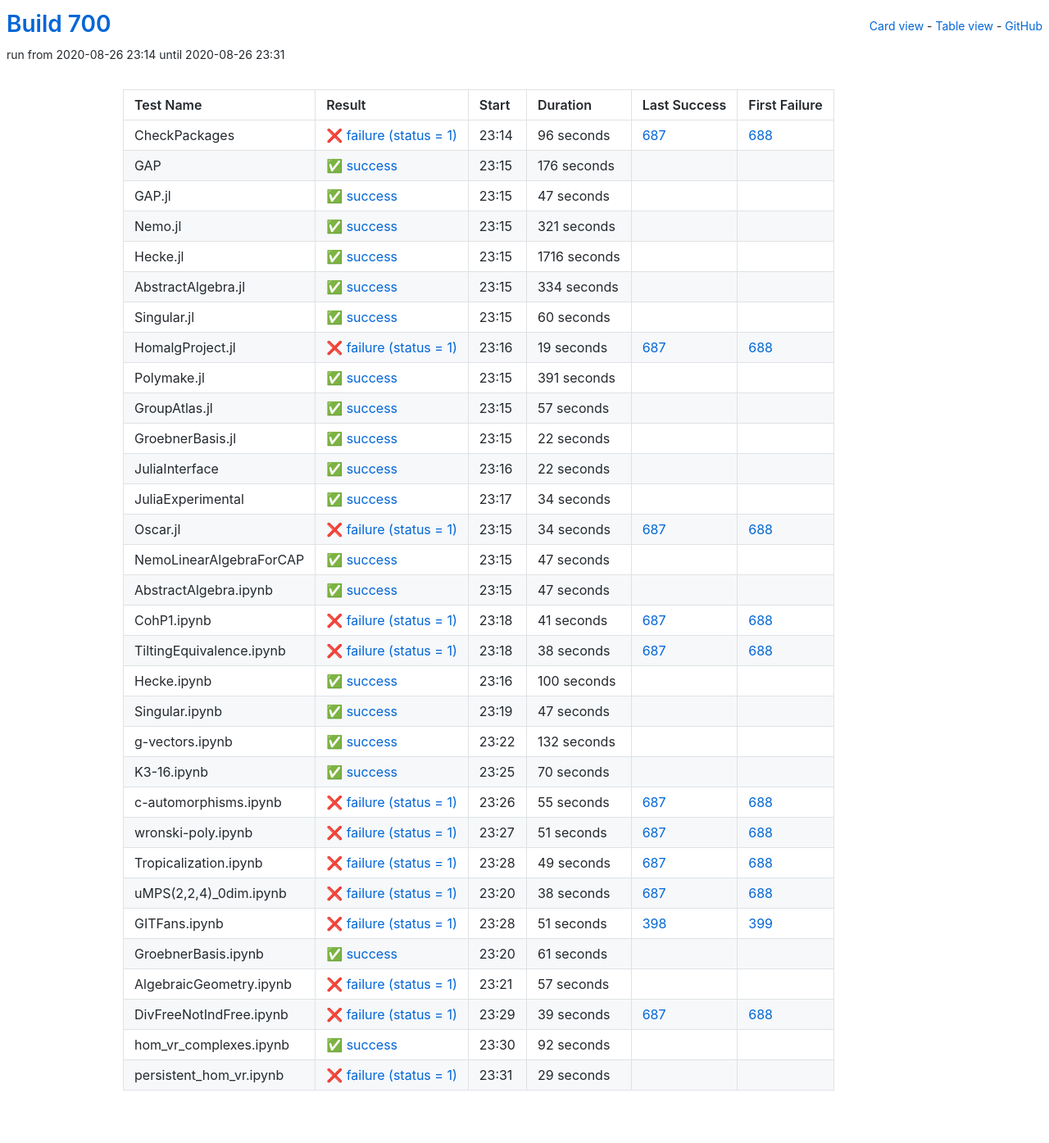
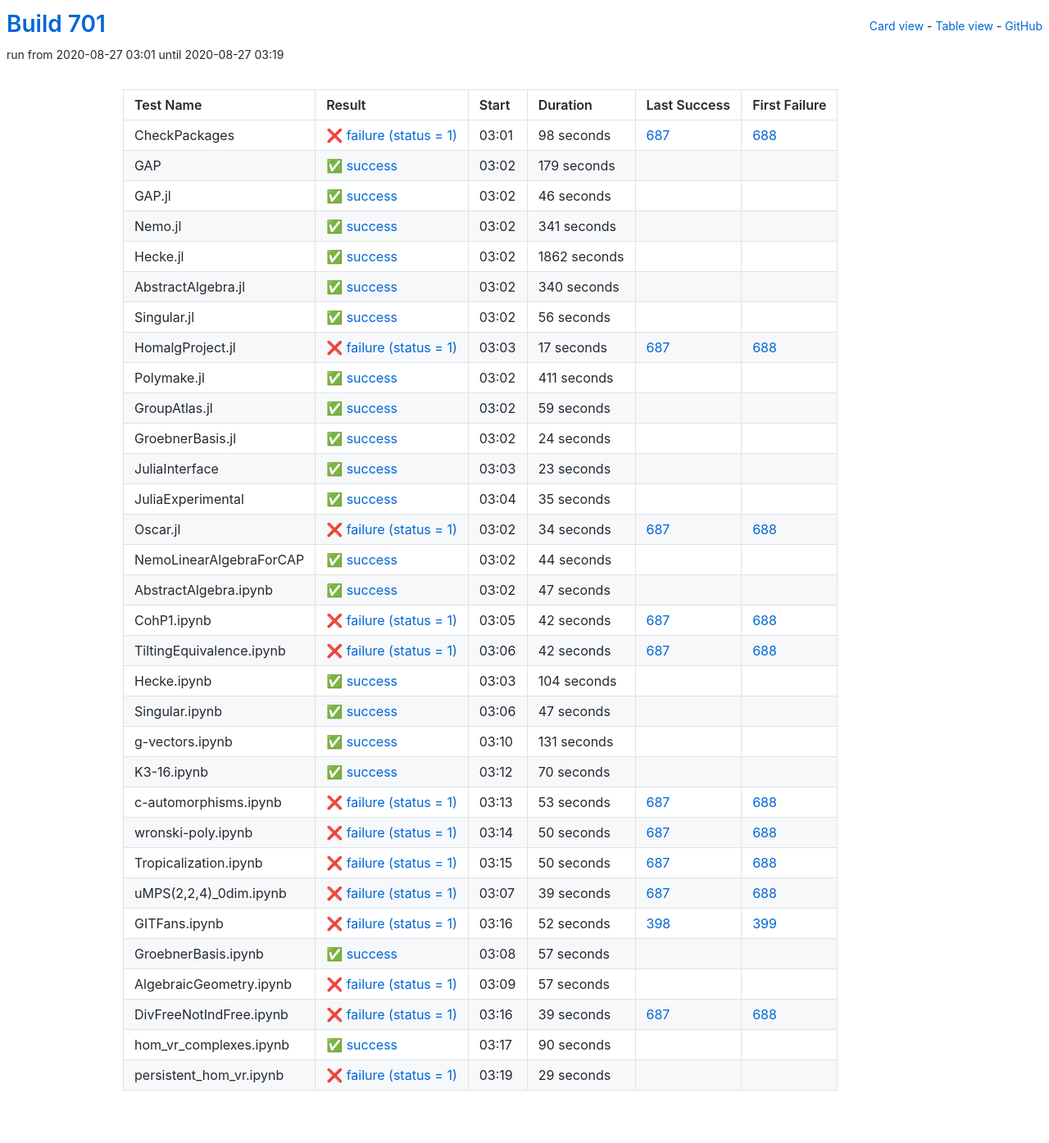
Before and after one commit to oscar-system/oscar-ci-status-stable, a Jekyll site: the page built from table.html, in a window 1280 px wide. Shown: the whole page at 82% size. Built offline with Jekyll 4.4.1, drawn with Linux system fonts in a browser that asks for light colours.

Commit message:
Build #701

```diff
--- a/_data/ci.yml
+++ b/_data/ci.yml
@@ -1,6 +1,6 @@
 ---
-build: 700
-build_url: https://oscarci.mathematik.uni-kl.de/job/oscar-stable/700/
+build: 701
+build_url: https://oscarci.mathematik.uni-kl.de/job/oscar-stable/701/
 job: oscar-stable
 organization: oscar-system
 repo: oscar-ci-status-stable
@@ -8,164 +8,164 @@ repourl: https://github.com/oscar-system/oscar-ci-status-stable
 tests:
 - name: CheckPackages
   id: checkpackages
-  log: https://oscarci.mathematik.uni-kl.de/job/oscar-stable/700/artifact/logs/build-700/CheckPackages.log
-  start: 2020-08-26 23:14
+  log: https://oscarci.mathematik.uni-kl.de/job/oscar-stable/701/artifact/logs/build-701/CheckPackages.log
+  start: 2020-08-27 03:01
   success: false
   exitcode: 1
   status: failure
-  duration: 96
+  duration: 98
   last_success: 687
   last_success_url: https://oscarci.mathematik.uni-kl.de/job/oscar-stable/687/
   first_failure: 688
   first_failure_url: https://oscarci.mathematik.uni-kl.de/job/oscar-stable/688/
 - name: GAP
   id: gap
-  log: https://oscarci.mathematik.uni-kl.de/job/oscar-stable/700/artifact/logs/build-700/GAP.log
-  start: 2020-08-26 23:15
+  log: https://oscarci.mathematik.uni-kl.de/job/oscar-stable/701/artifact/logs/build-701/GAP.log
+  start: 2020-08-27 03:02
   success: true
   exitcode: 0
   status: success
-  duration: 176
+  duration: 179
   last_success: false
   last_success_url:
   first_failure: false
   first_failure_url:
 - name: GAP.jl
   id: gap-jl
-  log: https://oscarci.mathematik.uni-kl.de/job/oscar-stable/700/artifact/logs/build-700/GAP.jl.log
-  start: 2020-08-26 23:15
+  log: https://oscarci.mathematik.uni-kl.de/job/oscar-stable/701/artifact/logs/build-701/GAP.jl.log
+  start: 2020-08-27 03:02
   success: true
   exitcode: 0
   status: success
-  duration: 47
+  duration: 46
   last_success: false
   last_success_url:
   first_failure: false
   first_failure_url:
 - name: Nemo.jl
   id: nemo-jl
-  log: https://oscarci.mathematik.uni-kl.de/job/oscar-stable/700/artifact/logs/build-700/Nemo.jl.log
-  start: 2020-08-26 23:15
+  log: https://oscarci.mathematik.uni-kl.de/job/oscar-stable/701/artifact/logs/build-701/Nemo.jl.log
+  start: 2020-08-27 03:02
   success: true
   exitcode: 0
   status: success
-  duration: 321
+  duration: 341
   last_success: false
   last_success_url:
   first_failure: false
   first_failure_url:
 - name: Hecke.jl
   id: hecke-jl
-  log: https://oscarci.mathematik.uni-kl.de/job/oscar-stable/700/artifact/logs/build-700/Hecke.jl.log
-  start: 2020-08-26 23:15
+  log: https://oscarci.mathematik.uni-kl.de/job/oscar-stable/701/artifact/logs/build-701/Hecke.jl.log
+  start: 2020-08-27 03:02
   success: true
   exitcode: 0
   status: success
-  duration: 1716
+  duration: 1862
   last_success: false
   last_success_url:
   first_failure: false
   first_failure_url:
 - name: AbstractAlgebra.jl
   id: abstractalgebra-jl
-  log: https://oscarci.mathematik.uni-kl.de/job/oscar-stable/700/artifact/logs/build-700/AbstractAlgebra.jl.log
-  start: 2020-08-26 23:15
+  log: https://oscarci.mathematik.uni-kl.de/job/oscar-stable/701/artifact/logs/build-701/AbstractAlgebra.jl.log
+  start: 2020-08-27 03:02
   success: true
   exitcode: 0
   status: success
-  duration: 334
+  duration: 340
   last_success: false
   last_success_url:
   first_failure: false
   first_failure_url:
 - name: Singular.jl
   id: singular-jl
-  log: https://oscarci.mathematik.uni-kl.de/job/oscar-stable/700/artifact/logs/build-700/Singular.jl.log
-  start: 2020-08-26 23:15
+  log: https://oscarci.mathematik.uni-kl.de/job/oscar-stable/701/artifact/logs/build-701/Singular.jl.log
+  start: 2020-08-27 03:02
   success: true
   exitcode: 0
   status: success
-  duration: 60
+  duration: 56
   last_success: false
   last_success_url:
   first_failure: false
   first_failure_url:
 - name: HomalgProject.jl
   id: homalgproject-jl
-  log: https://oscarci.mathematik.uni-kl.de/job/oscar-stable/700/artifact/logs/build-700/HomalgProject.jl.log
-  start: 2020-08-26 23:16
+  log: https://oscarci.mathematik.uni-kl.de/job/oscar-stable/701/artifact/logs/build-701/HomalgProject.jl.log
+  start: 2020-08-27 03:03
   success: false
   exitcode: 1
   status: failure
-  duration: 19
+  duration: 17
   last_success: 687
   last_success_url: https://oscarci.mathematik.uni-kl.de/job/oscar-stable/687/
   first_failure: 688
   first_failure_url: https://oscarci.mathematik.uni-kl.de/job/oscar-stable/688/
 - name: Polymake.jl
   id: polymake-jl
-  log: https://oscarci.mathematik.uni-kl.de/job/oscar-stable/700/artifact/logs/build-700/Polymake.jl.log
-  start: 2020-08-26 23:15
+  log: https://oscarci.mathematik.uni-kl.de/job/oscar-stable/701/artifact/logs/build-701/Polymake.jl.log
+  start: 2020-08-27 03:02
   success: true
   exitcode: 0
   status: success
-  duration: 391
+  duration: 411
   last_success: false
   last_success_url:
   first_failure: false
   first_failure_url:
 - name: GroupAtlas.jl
   id: groupatlas-jl
-  log: https://oscarci.mathematik.uni-kl.de/job/oscar-stable/700/artifact/logs/build-700/GroupAtlas.jl.log
-  start: 2020-08-26 23:15
+  log: https://oscarci.mathematik.uni-kl.de/job/oscar-stable/701/artifact/logs/build-701/GroupAtlas.jl.log
+  start: 2020-08-27 03:02
   success: true
   exitcode: 0
   status: success
-  duration: 57
+  duration: 59
   last_success: false
   last_success_url:
   first_failure: false
   first_failure_url:
 - name: GroebnerBasis.jl
   id: groebnerbasis-jl
-  log: https://oscarci.mathematik.uni-kl.de/job/oscar-stable/700/artifact/logs/build-700/GroebnerBasis.jl.log
-  start: 2020-08-26 23:15
+  log: https://oscarci.mathematik.uni-kl.de/job/oscar-stable/701/artifact/logs/build-701/GroebnerBasis.jl.log
+  start: 2020-08-27 03:02
   success: true
   exitcode: 0
   status: success
-  duration: 22
+  duration: 24
   last_success: false
   last_success_url:
   first_failure: false
   first_failure_url:
 - name: JuliaInterface
   id: juliainterface
-  log: https://oscarci.mathematik.uni-kl.de/job/oscar-stable/700/artifact/logs/build-700/JuliaInterface.log
-  start: 2020-08-26 23:16
+  log: https://oscarci.mathematik.uni-kl.de/job/oscar-stable/701/artifact/logs/build-701/JuliaInterface.log
+  start: 2020-08-27 03:03
   success: true
   exitcode: 0
   status: success
-  duration: 22
+  duration: 23
   last_success: false
   last_success_url:
   first_failure: false
   first_failure_url:
 - name: JuliaExperimental
   id: juliaexperimental
-  log: https://oscarci.mathematik.uni-kl.de/job/oscar-stable/700/artifact/logs/build-700/JuliaExperimental.log
-  start: 2020-08-26 23:17
+  log: https://oscarci.mathematik.uni-kl.de/job/oscar-stable/701/artifact/logs/build-701/JuliaExperimental.log
+  start: 2020-08-27 03:04
   success: true
   exitcode: 0
   status: success
-  duration: 34
+  duration: 35
   last_success: false
   last_success_url:
   first_failure: false
   first_failure_url:
 - name: Oscar.jl
   id: oscar-jl
-  log: https://oscarci.mathematik.uni-kl.de/job/oscar-stable/700/artifact/logs/build-700/Oscar.jl.log
-  start: 2020-08-26 23:15
+  log: https://oscarci.mathematik.uni-kl.de/job/oscar-stable/701/artifact/logs/build-701/Oscar.jl.log
+  start: 2020-08-27 03:02
   success: false
   exitcode: 1
   status: failure
@@ -176,20 +176,20 @@ tests:
   first_failure_url: https://oscarci.mathematik.uni-kl.de/job/oscar-stable/688/
 - name: NemoLinearAlgebraForCAP
   id: nemolinearalgebraforcap
-  log: https://oscarci.mathematik.uni-kl.de/job/oscar-stable/700/artifact/logs/build-700/NemoLinearAlgebraForCAP.log
-  start: 2020-08-26 23:15
+  log: https://oscarci.mathematik.uni-kl.de/job/oscar-stable/701/artifact/logs/build-701/NemoLinearAlgebraForCAP.log
+  start: 2020-08-27 03:02
   success: true
   exitcode: 0
   status: success
-  duration: 47
+  duration: 44
   last_success: false
   last_success_url:
   first_failure: false
   first_failure_url:
 - name: AbstractAlgebra.ipynb
   id: abstractalgebra-ipynb
-  log: https://oscarci.mathematik.uni-kl.de/job/oscar-stable/700/artifact/logs/build-700/AbstractAlgebra.ipynb.log
-  start: 2020-08-26 23:15
+  log: https://oscarci.mathematik.uni-kl.de/job/oscar-stable/701/artifact/logs/build-701/AbstractAlgebra.ipynb.log
+  start: 2020-08-27 03:02
   success: true
   exitcode: 0
   status: success
@@ -200,44 +200,44 @@ tests:
   first_failure_url:
 - name: CohP1.ipynb
   id: cohp1-ipynb
-  log: https://oscarci.mathematik.uni-kl.de/job/oscar-stable/700/artifact/logs/build-700/CohP1.ipynb.log
-  start: 2020-08-26 23:18
+  log: https://oscarci.mathematik.uni-kl.de/job/oscar-stable/701/artifact/logs/build-701/CohP1.ipynb.log
+  start: 2020-08-27 03:05
   success: false
   exitcode: 1
   status: failure
-  duration: 41
+  duration: 42
   last_success: 687
   last_success_url: https://oscarci.mathematik.uni-kl.de/job/oscar-stable/687/
   first_failure: 688
   first_failure_url: https://oscarci.mathematik.uni-kl.de/job/oscar-stable/688/
 - name: TiltingEquivalence.ipynb
   id: tiltingequivalence-ipynb
-  log: https://oscarci.mathematik.uni-kl.de/job/oscar-stable/700/artifact/logs/build-700/TiltingEquivalence.ipynb.log
-  start: 2020-08-26 23:18
+  log: https://oscarci.mathematik.uni-kl.de/job/oscar-stable/701/artifact/logs/build-701/TiltingEquivalence.ipynb.log
+  start: 2020-08-27 03:06
   success: false
   exitcode: 1
   status: failure
-  duration: 38
+  duration: 42
   last_success: 687
   last_success_url: https://oscarci.mathematik.uni-kl.de/job/oscar-stable/687/
   first_failure: 688
   first_failure_url: https://oscarci.mathematik.uni-kl.de/job/oscar-stable/688/
 - name: Hecke.ipynb
   id: hecke-ipynb
-  log: https://oscarci.mathematik.uni-kl.de/job/oscar-stable/700/artifact/logs/build-700/Hecke.ipynb.log
-  start: 2020-08-26 23:16
+  log: https://oscarci.mathematik.uni-kl.de/job/oscar-stable/701/artifact/logs/build-701/Hecke.ipynb.log
+  start: 2020-08-27 03:03
   success: true
   exitcode: 0
   status: success
-  duration: 100
+  duration: 104
   last_success: false
   last_success_url:
   first_failure: false
   first_failure_url:
 - name: Singular.ipynb
   id: singular-ipynb
-  log: https://oscarci.mathematik.uni-kl.de/job/oscar-stable/700/artifact/logs/build-700/Singular.ipynb.log
-  start: 2020-08-26 23:19
+  log: https://oscarci.mathematik.uni-kl.de/job/oscar-stable/701/artifact/logs/build-701/Singular.ipynb.log
+  start: 2020-08-27 03:06
   success: true
   exitcode: 0
   status: success
@@ -248,20 +248,20 @@ tests:
   first_failure_url:
 - name: g-vectors.ipynb
   id: g-vectors-ipynb
-  log: https://oscarci.mathematik.uni-kl.de/job/oscar-stable/700/artifact/logs/build-700/g-vectors.ipynb.log
-  start: 2020-08-26 23:22
+  log: https://oscarci.mathematik.uni-kl.de/job/oscar-stable/701/artifact/logs/build-701/g-vectors.ipynb.log
+  start: 2020-08-27 03:10
   success: true
   exitcode: 0
   status: success
-  duration: 132
+  duration: 131
   last_success: false
   last_success_url:
   first_failure: false
   first_failure_url:
 - name: K3-16.ipynb
   id: k3-16-ipynb
-  log: https://oscarci.mathematik.uni-kl.de/job/oscar-stable/700/artifact/logs/build-700/K3-16.ipynb.log
-  start: 2020-08-26 23:25
+  log: https://oscarci.mathematik.uni-kl.de/job/oscar-stable/701/artifact/logs/build-701/K3-16.ipynb.log
+  start: 2020-08-27 03:12
   success: true
   exitcode: 0
   status: success
@@ -272,80 +272,80 @@ tests:
   first_failure_url:
 - name: c-automorphisms.ipynb
   id: c-automorphisms-ipynb
-  log: https://oscarci.mathematik.uni-kl.de/job/oscar-stable/700/artifact/logs/build-700/c-automorphisms.ipynb.log
-  start: 2020-08-26 23:26
+  log: https://oscarci.mathematik.uni-kl.de/job/oscar-stable/701/artifact/logs/build-701/c-automorphisms.ipynb.log
+  start: 2020-08-27 03:13
   success: false
   exitcode: 1
   status: failure
-  duration: 55
+  duration: 53
   last_success: 687
   last_success_url: https://oscarci.mathematik.uni-kl.de/job/oscar-stable/687/
   first_failure: 688
   first_failure_url: https://oscarci.mathematik.uni-kl.de/job/oscar-stable/688/
 - name: wronski-poly.ipynb
   id: wronski-poly-ipynb
-  log: https://oscarci.mathematik.uni-kl.de/job/oscar-stable/700/artifact/logs/build-700/wronski-poly.ipynb.log
-  start: 2020-08-26 23:27
+  log: https://oscarci.mathematik.uni-kl.de/job/oscar-stable/701/artifact/logs/build-701/wronski-poly.ipynb.log
+  start: 2020-08-27 03:14
   success: false
   exitcode: 1
   status: failure
-  duration: 51
+  duration: 50
   last_success: 687
   last_success_url: https://oscarci.mathematik.uni-kl.de/job/oscar-stable/687/
   first_failure: 688
   first_failure_url: https://oscarci.mathematik.uni-kl.de/job/oscar-stable/688/
 - name: Tropicalization.ipynb
   id: tropicalization-ipynb
-  log: https://oscarci.mathematik.uni-kl.de/job/oscar-stable/700/artifact/logs/build-700/Tropicalization.ipynb.log
-  start: 2020-08-26 23:28
+  log: https://oscarci.mathematik.uni-kl.de/job/oscar-stable/701/artifact/logs/build-701/Tropicalization.ipynb.log
+  start: 2020-08-27 03:15
   success: false
   exitcode: 1
   status: failure
-  duration: 49
+  duration: 50
   last_success: 687
   last_success_url: https://oscarci.mathematik.uni-kl.de/job/oscar-stable/687/
   first_failure: 688
   first_failure_url: https://oscarci.mathematik.uni-kl.de/job/oscar-stable/688/
 - name: uMPS(2,2,4)_0dim.ipynb
   id: umps-2-2-4-0dim-ipynb
-  log: https://oscarci.mathematik.uni-kl.de/job/oscar-stable/700/artifact/logs/build-700/uMPS-2-2-4-_0dim.ipynb.log
-  start: 2020-08-26 23:20
+  log: https://oscarci.mathematik.uni-kl.de/job/oscar-stable/701/artifact/logs/build-701/uMPS-2-2-4-_0dim.ipynb.log
+  start: 2020-08-27 03:07
   success: false
   exitcode: 1
   status: failure
-  duration: 38
+  duration: 39
   last_success: 687
   last_success_url: https://oscarci.mathematik.uni-kl.de/job/oscar-stable/687/
   first_failure: 688
   first_failure_url: https://oscarci.mathematik.uni-kl.de/job/oscar-stable/688/
 - name: GITFans.ipynb
   id: gitfans-ipynb
-  log: https://oscarci.mathematik.uni-kl.de/job/oscar-stable/700/artifact/logs/build-700/GITFans.ipynb.log
-  start: 2020-08-26 23:28
+  log: https://oscarci.mathematik.uni-kl.de/job/oscar-stable/701/artifact/logs/build-701/GITFans.ipynb.log
+  start: 2020-08-27 03:16
   success: false
   exitcode: 1
   status: failure
-  duration: 51
+  duration: 52
   last_success: 398
   last_success_url: https://oscarci.mathematik.uni-kl.de/job/oscar-stable/398/
   first_failure: 399
   first_failure_url: https://oscarci.mathematik.uni-kl.de/job/oscar-stable/399/
 - name: GroebnerBasis.ipynb
   id: groebnerbasis-ipynb
-  log: https://oscarci.mathematik.uni-kl.de/job/oscar-stable/700/artifact/logs/build-700/GroebnerBasis.ipynb.log
-  start: 2020-08-26 23:20
+  log: https://oscarci.mathematik.uni-kl.de/job/oscar-stable/701/artifact/logs/build-701/GroebnerBasis.ipynb.log
+  start: 2020-08-27 03:08
   success: true
   exitcode: 0
   status: success
-  duration: 61
+  duration: 57
   last_success: false
   last_success_url:
   first_failure: false
   first_failure_url:
 - name: AlgebraicGeometry.ipynb
   id: algebraicgeometry-ipynb
-  log: https://oscarci.mathematik.uni-kl.de/job/oscar-stable/700/artifact/logs/build-700/AlgebraicGeometry.ipynb.log
-  start: 2020-08-26 23:21
+  log: https://oscarci.mathematik.uni-kl.de/job/oscar-stable/701/artifact/logs/build-701/AlgebraicGeometry.ipynb.log
+  start: 2020-08-27 03:09
   success: false
   exitcode: 1
   status: failure
@@ -356,8 +356,8 @@ tests:
   first_failure_url:
 - name: DivFreeNotIndFree.ipynb
   id: divfreenotindfree-ipynb
-  log: https://oscarci.mathematik.uni-kl.de/job/oscar-stable/700/artifact/logs/build-700/DivFreeNotIndFree.ipynb.log
-  start: 2020-08-26 23:29
+  log: https://oscarci.mathematik.uni-kl.de/job/oscar-stable/701/artifact/logs/build-701/DivFreeNotIndFree.ipynb.log
+  start: 2020-08-27 03:16
   success: false
   exitcode: 1
   status: failure
@@ -368,20 +368,20 @@ tests:
   first_failure_url: https://oscarci.mathematik.uni-kl.de/job/oscar-stable/688/
 - name: hom_vr_complexes.ipynb
   id: hom-vr-complexes-ipynb
-  log: https://oscarci.mathematik.uni-kl.de/job/oscar-stable/700/artifact/logs/build-700/hom_vr_complexes.ipynb.log
-  start: 2020-08-26 23:30
+  log: https://oscarci.mathematik.uni-kl.de/job/oscar-stable/701/artifact/logs/build-701/hom_vr_complexes.ipynb.log
+  start: 2020-08-27 03:17
   success: true
   exitcode: 0
   status: success
-  duration: 92
+  duration: 90
   last_success: false
   last_success_url:
   first_failure: false
   first_failure_url:
 - name: persistent_hom_vr.ipynb
   id: persistent-hom-vr-ipynb
-  log: https://oscarci.mathematik.uni-kl.de/job/oscar-stable/700/artifact/logs/build-700/persistent_hom_vr.ipynb.log
-  start: 2020-08-26 23:31
+  log: https://oscarci.mathematik.uni-kl.de/job/oscar-stable/701/artifact/logs/build-701/persistent_hom_vr.ipynb.log
+  start: 2020-08-27 03:19
   success: false
   exitcode: 1
   status: failure
```
Also changed, not shown: README.md.
